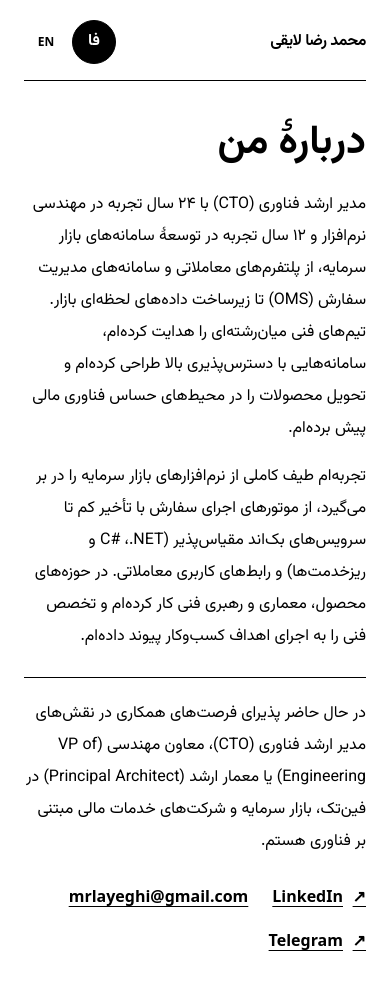
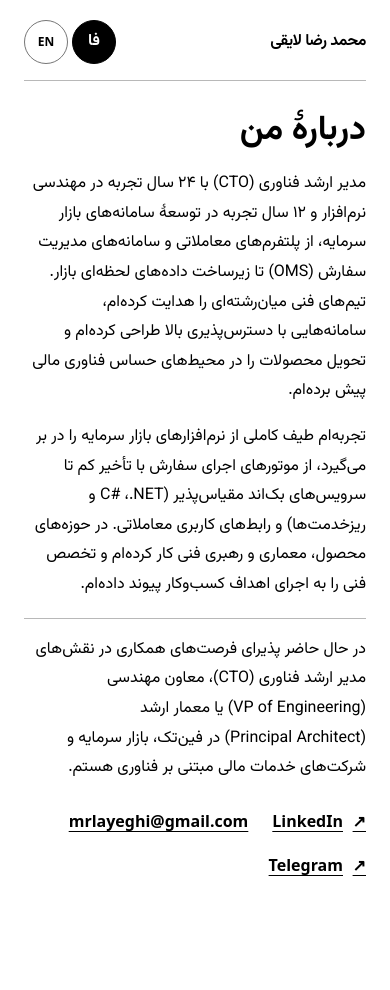
Before and after one commit to mrlayeghi/Shared, a plain HTML site: page index.html in a window 390 px wide. After the commit the page ends 919 px from the top, so only its background shows below. Drawn offline with Linux system fonts and the light colour scheme.

Commit message:
Refine responsive layout and soften dark theme

```diff
--- a/index.html
+++ b/index.html
@@ -20,6 +20,8 @@
       color-scheme: light dark;
       --paper: #fff;
       --ink: #000;
+      --rule: #b8b8b8;
+      --control-border: #767676;
       background: var(--paper);
       color: var(--ink);
       font-family: system-ui, sans-serif;
@@ -29,8 +31,10 @@
 
     @media (prefers-color-scheme: dark) {
       :root {
-        --paper: #000;
-        --ink: #fff;
+        --paper: #181818;
+        --ink: #e6e6e6;
+        --rule: #555;
+        --control-border: #777;
       }
     }
 
@@ -50,7 +54,7 @@
       flex-wrap: wrap;
       gap: .5rem 1.5rem;
       padding-block-end: 1rem;
-      border-block-end: 1px solid;
+      border-block-end: 1px solid var(--rule);
     }
 
     .name {
@@ -72,7 +76,7 @@
       place-items: center;
       block-size: 2.75rem;
       inline-size: 2.75rem;
-      border: 1px solid transparent;
+      border: 1px solid var(--control-border);
       border-radius: 50%;
       padding: 0;
       background: transparent;
@@ -91,12 +95,16 @@
 
     .language:hover { border-color: var(--ink); }
 
-    main { padding-block-start: clamp(2.25rem, 7vw, 6rem); }
+    main {
+      max-inline-size: 42rem;
+      margin-inline: auto;
+      padding-block-start: clamp(1.75rem, 4vw, 2.75rem);
+    }
 
     h1 {
       margin: 0;
       max-inline-size: 24ch;
-      font-size: clamp(2.5rem, 7vw, 5.25rem);
+      font-size: clamp(2.125rem, 5vw, 3.5rem);
       line-height: 1;
       letter-spacing: -.06em;
       text-wrap: balance;
@@ -109,8 +117,7 @@
     }
 
     .bio {
-      max-inline-size: 42rem;
-      margin-block-start: clamp(1.25rem, 4vw, 2.25rem);
+      margin-block-start: clamp(1rem, 3vw, 1.75rem);
       font-size: clamp(1rem, 1.5vw, 1.125rem);
       line-height: 1.75;
     }
@@ -120,8 +127,18 @@
 
     .bio .availability {
       margin-block-start: 1.5rem;
-      border-block-start: 1px solid;
+      border-block-start: 1px solid var(--rule);
       padding-block-start: 1.25rem;
+    }
+
+    .role-title { white-space: nowrap; }
+
+    @media (max-width: 40rem) {
+      .bio:lang(fa) { line-height: 1.85; }
+      .bio .availability {
+        margin-block-start: 1.15rem;
+        padding-block-start: 1rem;
+      }
     }
 
     .contact-links {
@@ -166,7 +183,7 @@
       <div class="bio">
         <p>مدیر ارشد فناوری (<bdi lang="en">CTO</bdi>) با ۲۴ سال تجربه در مهندسی نرم‌افزار و ۱۲ سال تجربه در توسعهٔ سامانه‌های بازار سرمایه، از پلتفرم‌های معاملاتی و سامانه‌های مدیریت سفارش (<bdi lang="en">OMS</bdi>) تا زیرساخت داده‌های لحظه‌ای بازار. تیم‌های فنی میان‌رشته‌ای را هدایت کرده‌ام، سامانه‌هایی با دسترس‌پذیری بالا طراحی کرده‌ام و تحویل محصولات را در محیط‌های حساس فناوری مالی پیش برده‌ام.</p>
         <p>تجربه‌ام طیف کاملی از نرم‌افزارهای بازار سرمایه را در بر می‌گیرد، از موتورهای اجرای سفارش با تأخیر کم تا سرویس‌های بک‌اند مقیاس‌پذیر (<bdi lang="en">.NET</bdi>، <bdi lang="en">C#</bdi> و ریزخدمت‌ها) و رابط‌های کاربری معاملاتی. در حوزه‌های محصول، معماری و رهبری فنی کار کرده‌ام و تخصص فنی را به اجرای اهداف کسب‌وکار پیوند داده‌ام.</p>
-        <p class="availability">در حال حاضر پذیرای فرصت‌های همکاری در نقش‌های مدیر ارشد فناوری (<bdi lang="en">CTO</bdi>)، معاون مهندسی (<bdi lang="en">VP of Engineering</bdi>) یا معمار ارشد (<bdi lang="en">Principal Architect</bdi>) در فین‌تک، بازار سرمایه و شرکت‌های خدمات مالی مبتنی بر فناوری هستم.</p>
+        <p class="availability">در حال حاضر پذیرای فرصت‌های همکاری در نقش‌های مدیر ارشد فناوری (<bdi lang="en">CTO</bdi>)، معاون مهندسی (<bdi class="role-title" lang="en">VP of Engineering</bdi>) یا معمار ارشد (<bdi class="role-title" lang="en">Principal Architect</bdi>) در فین‌تک، بازار سرمایه و شرکت‌های خدمات مالی مبتنی بر فناوری هستم.</p>
       </div>
     </section>
 
@@ -175,7 +192,7 @@
       <div class="bio">
         <p>CTO with 24 years in software engineering and 12 years building capital market systems — including trading platforms, OMS, and real-time market data infrastructure. I’ve led cross-functional technical teams, architected high-availability systems, and driven product delivery in high-stakes fintech environments.</p>
         <p>My background spans the full stack of capital market software: from low-latency execution engines to scalable backend services (.NET, C#, microservices) and front-end trading interfaces. I’ve worked across product, architecture, and leadership — bridging technical depth with business execution.</p>
-        <p class="availability">Currently open to CTO, VP of Engineering, or Principal Architect roles in fintech, capital markets, or tech-driven financial services companies.</p>
+        <p class="availability">Currently open to CTO, <span class="role-title">VP of Engineering</span>, or <span class="role-title">Principal Architect</span> roles in fintech, capital markets, or tech-driven financial services companies.</p>
       </div>
     </section>
 
```
